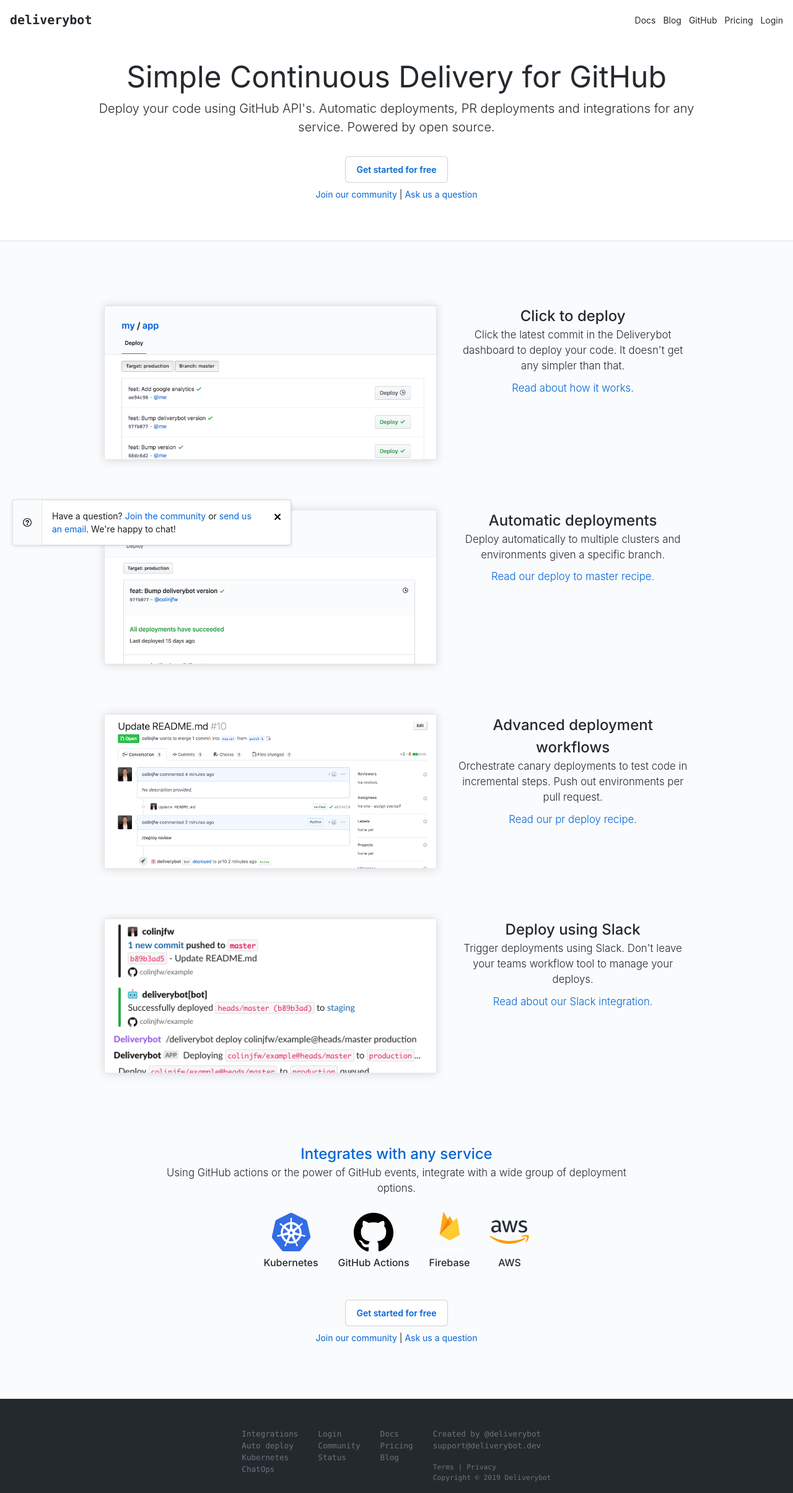
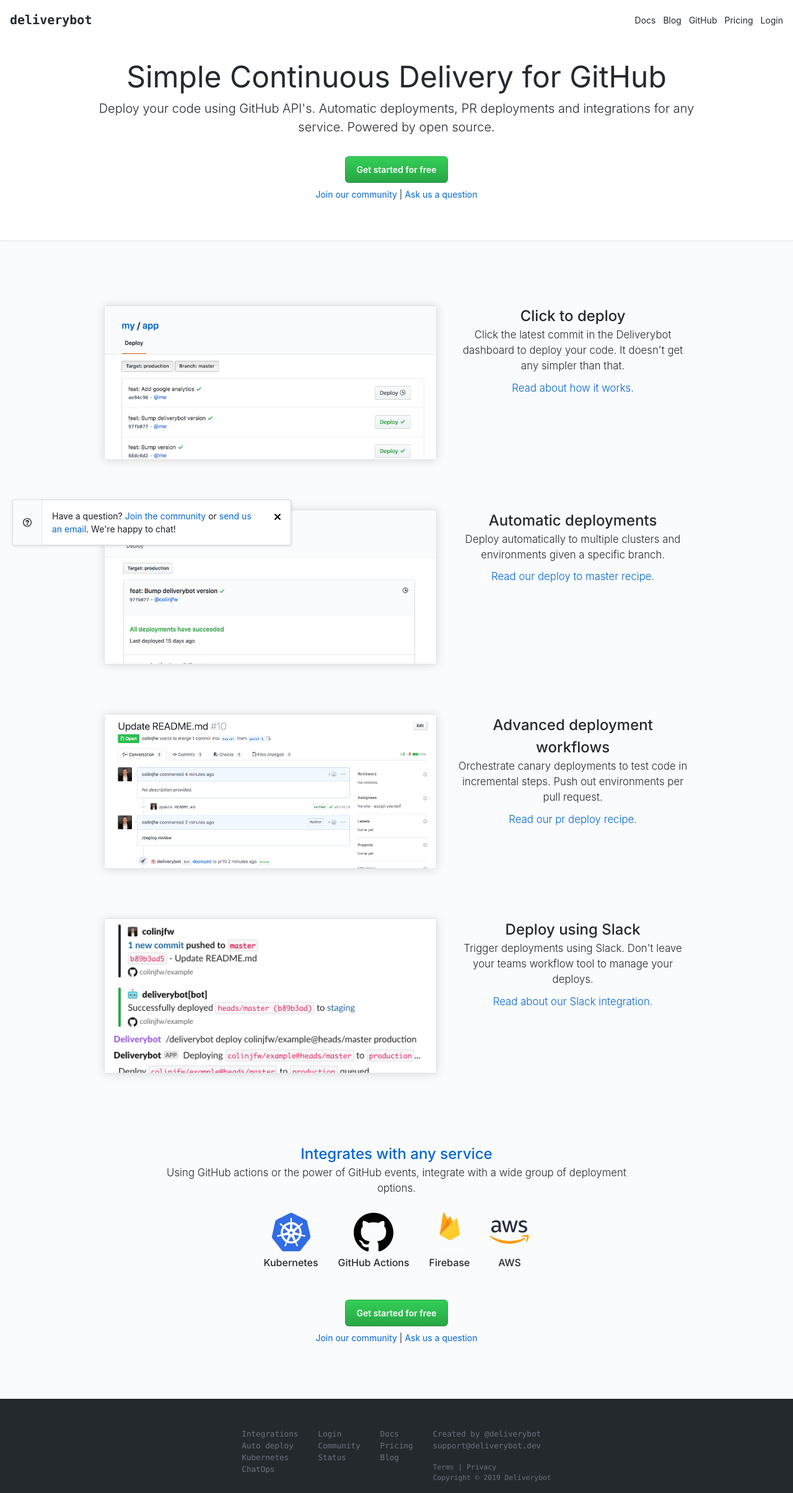
Before and after one commit to deliverybot/deliverybot.github.io, a Jekyll site: the page built from index.html, in a window 1280 px wide. Shown: the whole page at 62% size. Built offline with Jekyll 4.4.1, drawn with Linux system fonts in a browser that asks for light colours.

Commit message:
Stronger button callout

```diff
--- a/_includes/start.html
+++ b/_includes/start.html
@@ -1,5 +1,5 @@
 <div class="text-center mt-5">
-  <a target="_blank" href="{{site.start_url}}" role="button" class="btn btn-outline btn-large">
+  <a target="_blank" href="{{site.start_url}}" role="button" class="btn btn-primary btn-large">
     Get started for free
   </a>
 </div>
```
